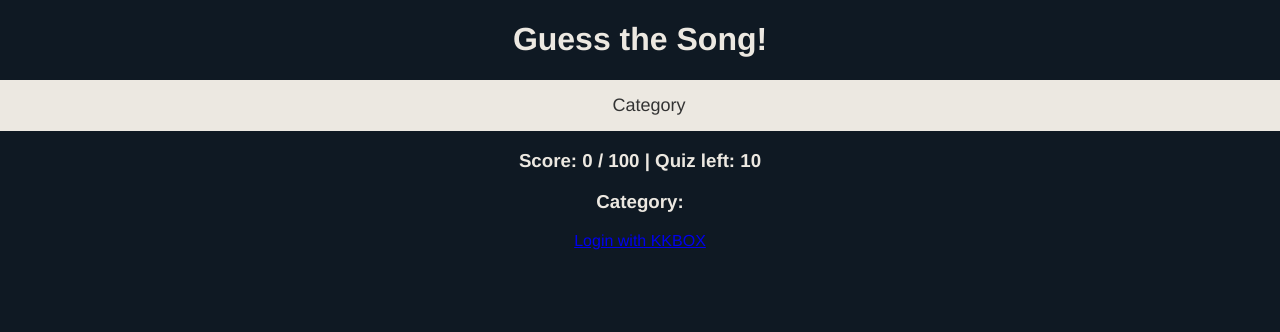
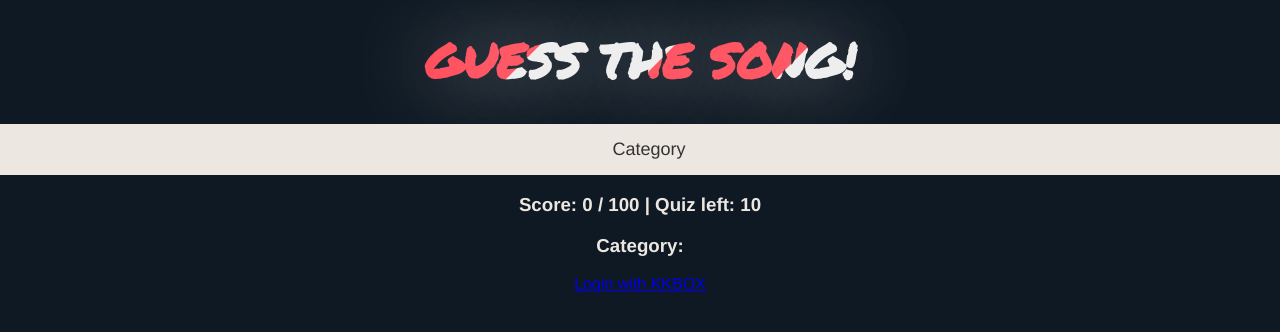
Before and after one commit to DriftKingTW/guess-the-song, a Vue app: page / in a window 1280 px wide. Shown: the top 332 px of the page. Built offline with nearby package versions, Linux system fonts and the light colour scheme.

Commit message:
Add text effect on title

```diff
--- a/src/assets/master.scss
+++ b/src/assets/master.scss
@@ -1,5 +1,8 @@
 @import "../assets/_variable.scss";
 @import "../assets/game-button.scss";
+@import "../assets/text-effect.scss";
+
+@import url('https://fonts.googleapis.com/css2?family=Permanent+Marker&display=swap');
 
 /*
  CSS for html tags
@@ -18,6 +21,11 @@ body {
   -webkit-font-smoothing: antialiased;
   -moz-osx-font-smoothing: grayscale;
   text-align: center;
+}
+
+.text-effect > h1 {
+  font-family: 'Permanent Marker', cursive;
+  font-size: 3rem;
 }
 
 .flex-container {
--- /dev/null
+++ b/src/assets/text-effect.scss
@@ -0,0 +1,44 @@
+.text-effect {
+    text-transform: uppercase;
+    letter-spacing: 0.5em;
+    display: inline-block;
+    border-width: 4px 0;
+    padding: 1.5em 0em;
+    width: 40em;
+
+    h1 {
+        font: 700 4em/1 "Oswald", sans-serif;
+        letter-spacing: 0;
+        padding: 0.25em 0 0.325em;
+        display: block;
+        margin: 0 auto;
+        text-shadow: 0 0 80px rgba(255, 255, 255, 0.5);
+
+        /* Clip Background Image */
+
+        background: url("../assets/animated-text-fill.png") repeat-y;
+        -webkit-background-clip: text;
+        background-clip: text;
+
+        /* Animate Background Image */
+
+        -webkit-text-fill-color: transparent;
+        -webkit-animation: aitf 80s linear infinite;
+
+        /* Activate hardware acceleration for smoother animations */
+
+        -webkit-transform: translate3d(0, 0, 0);
+        -webkit-backface-visibility: hidden;
+    }
+}
+
+/* Animate Background Image */
+
+@-webkit-keyframes aitf {
+    0% {
+        background-position: 0% 50%;
+    }
+    100% {
+        background-position: 100% 50%;
+    }
+}
--- a/src/views/Kkbox.vue
+++ b/src/views/Kkbox.vue
@@ -1,6 +1,8 @@
 <template>
   <div class="kkbox">
-    <h1>Guess the Song!</h1>
+    <div class="text-effect">
+      <h1>Guess the Song!</h1>
+    </div>
     <categories-selector
       :categories="categories"
       @handleSelectCategory="handleSelectCategory"
```
Also changed, not shown: src/assets/animated-text-fill.png (added).
